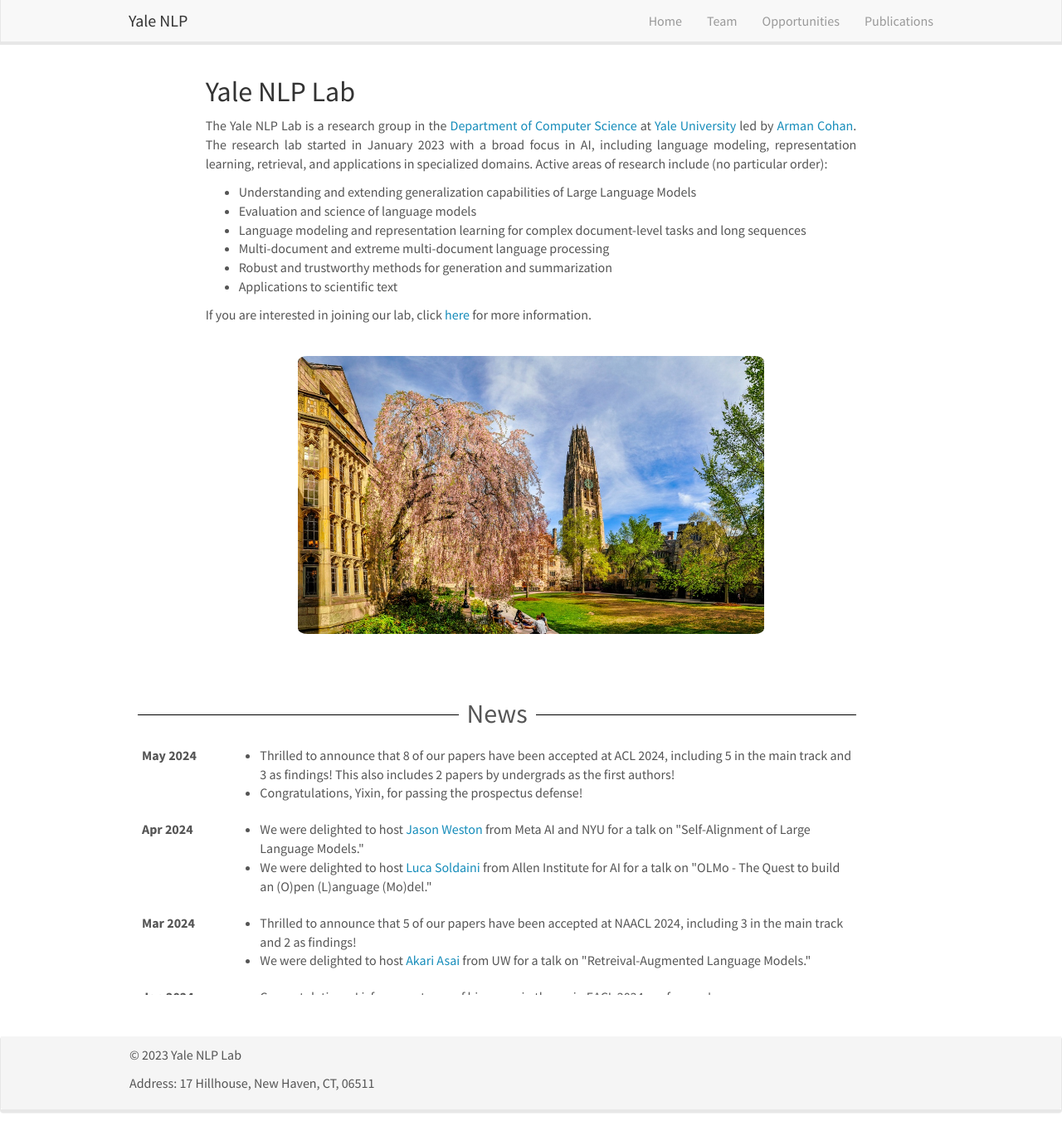
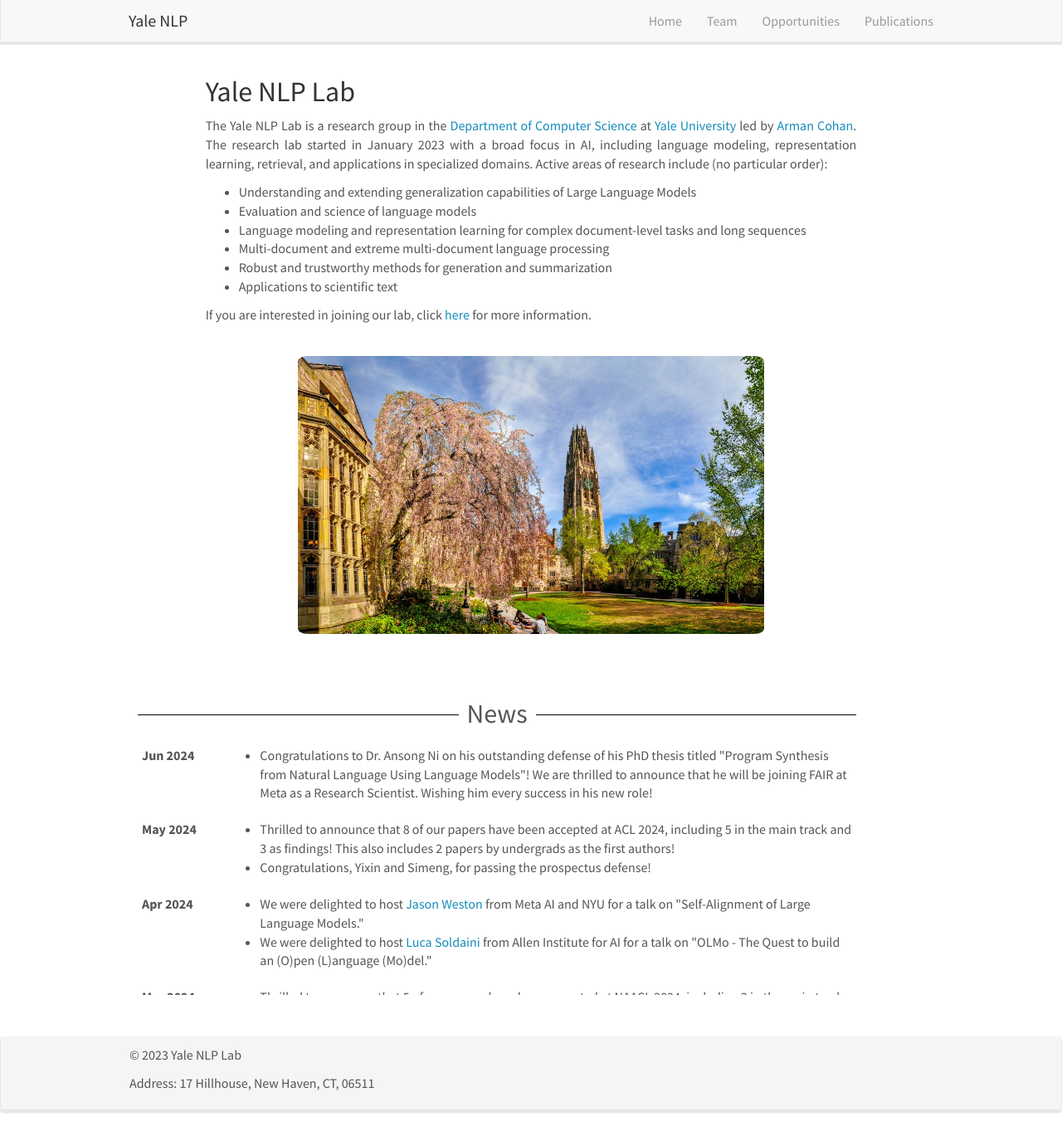
Before and after one commit to yale-nlp/yale-nlp.github.io, a Jekyll site: the page built from _pages/home.md, in a window 1280 px wide and 1363 px high. Shown: the whole window at 83% size. Built offline with Jekyll 4.4.1, drawn with Linux system fonts in a browser that asks for light colours; nearby versions of some CDN libraries; comment, search, counter and statistics services are not loaded.

Commit message:
Update news.yml
add news about 1) ansong defense; 2) simeng prospectus defense

```diff
--- a/_data/news.yml
+++ b/_data/news.yml
@@ -1,7 +1,11 @@
+- date: June 2024
+  headlines:
+    - Congratulations to Dr. Ansong Ni on his outstanding defense of his PhD thesis titled "Program Synthesis from Natural Language Using Language Models"! We are thrilled to announce that he will be joining FAIR at Meta as a Research Scientist. Wishing him every success in his new role!
+
 - date: May 2024
   headlines:
     - Thrilled to announce that 8 of our papers have been accepted at ACL 2024, including 5 in the main track and 3 as findings! This also includes 2 papers by undergrads as the first authors!
-    - Congratulations, Yixin, for passing the prospectus defense!
+    - Congratulations, Yixin and Simeng, for passing the prospectus defense!
 
 - date: April 2024
   headlines:
```
